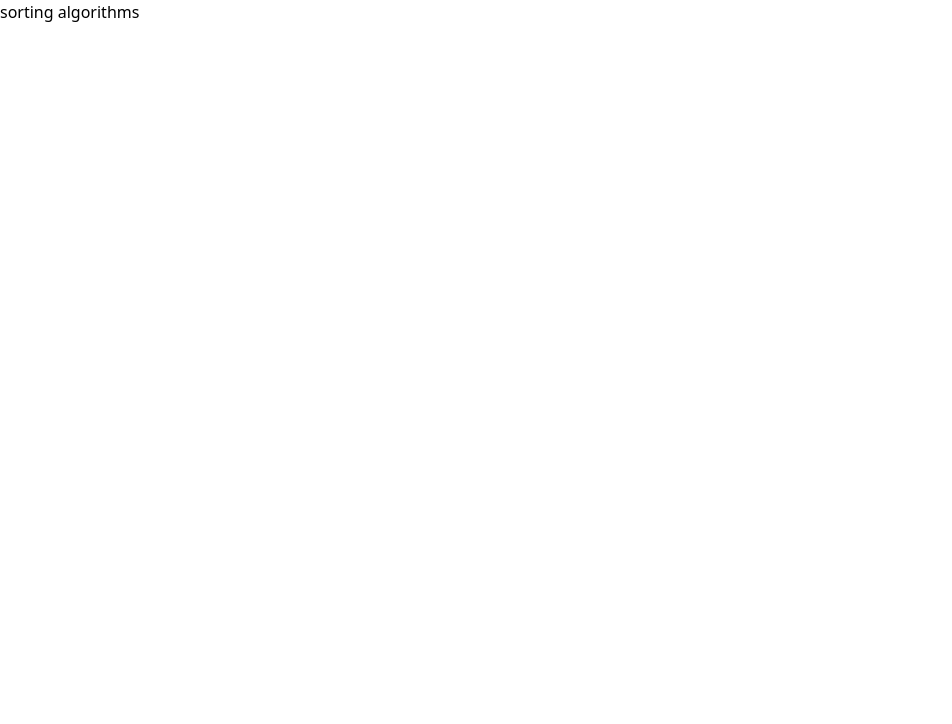
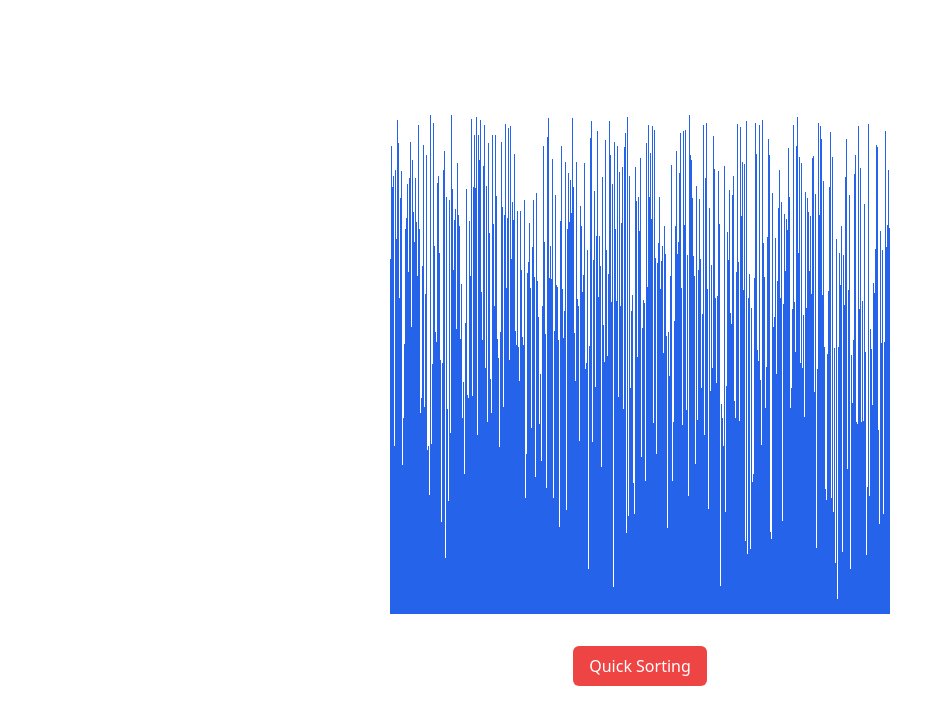
Before and after one commit to Masoud-M/sorting-algorithms, a React (Vite) app: page / in a window 1280 px wide. Shown: the top 724 px of the page, without its empty margins (0-952 px from the left). Built offline with nearby package versions, Linux system fonts and the light colour scheme.

Commit message:
Update App.tsx

```diff
--- a/src/App.tsx
+++ b/src/App.tsx
@@ -1,11 +1,60 @@
 import { useState } from "react";
 
 function App() {
-  const [count, setCount] = useState(0);
+  let randomArr: number[] = [];
+  for (let i = 0; i < 1000; i++) {
+    randomArr.push(Math.floor(Math.random() * 1000));
+  }
 
+  function QuickSort(randomArr: number[]): number[] {
+    if (randomArr.length <= 0) {
+      return randomArr;
+    }
+    let pivot: number = randomArr[0];
+    let arrLeft: number[] = [];
+    let arrRight: number[] = [];
+
+    for (let i = 0; i < randomArr.length; i++) {
+      if (randomArr[i] < pivot) {
+        arrLeft.push(randomArr[i]);
+      }
+      if (randomArr[i] > pivot) {
+        arrRight.push(randomArr[i]);
+      }
+    }
+    return QuickSort(arrLeft).concat(pivot).concat(QuickSort(arrRight));
+  }
+
+  const [sorting, setSorting] = useState(randomArr);
+  const handleSorting = () => {
+    setSorting((prev) => {
+      return (prev = randomArr ? QuickSort(randomArr) : randomArr);
+    });
+  };
   return (
     <>
-      <div>sorting algorithms</div>
+      <div className="w-[90%] h-screen mx-auto flex flex-col items-center justify-center">
+        <div className=" flex  items-center justify-center overflow-hidden w-[500px] h-[500px] relative ">
+          <div className="absolute top-0 bottom-0 right-0 left-0 ">
+            <div className="grid grid-flow-col items-end justify-center absolute  bottom-0 right-0 left-0 ">
+              {sorting.map((chart) => {
+                return (
+                  <div
+                    className="w-[0.5px] bg-blue-600 "
+                    style={{ height: `${chart / 2}px` }}
+                  ></div>
+                );
+              })}
+            </div>
+          </div>
+        </div>
+        <button
+          onClick={handleSorting}
+          className=" mt-8 bg-red-500 text-white px-4 py-2 rounded-md"
+        >
+          Quick Sorting
+        </button>
+      </div>
     </>
   );
 }
```
